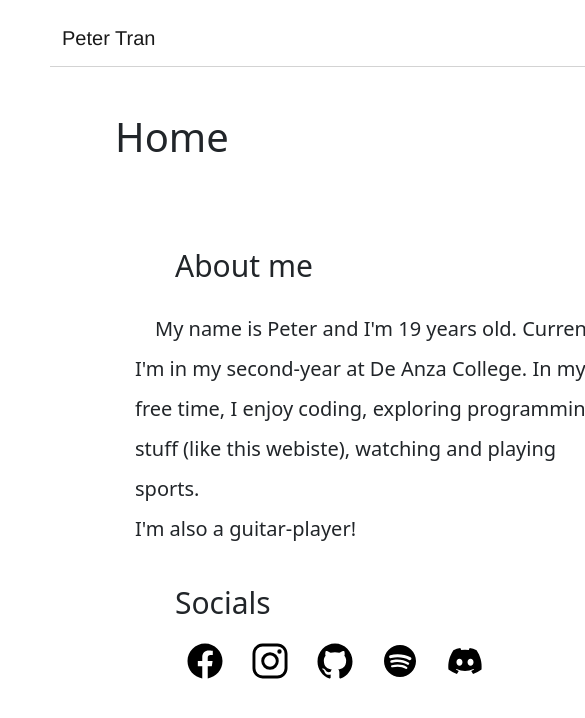
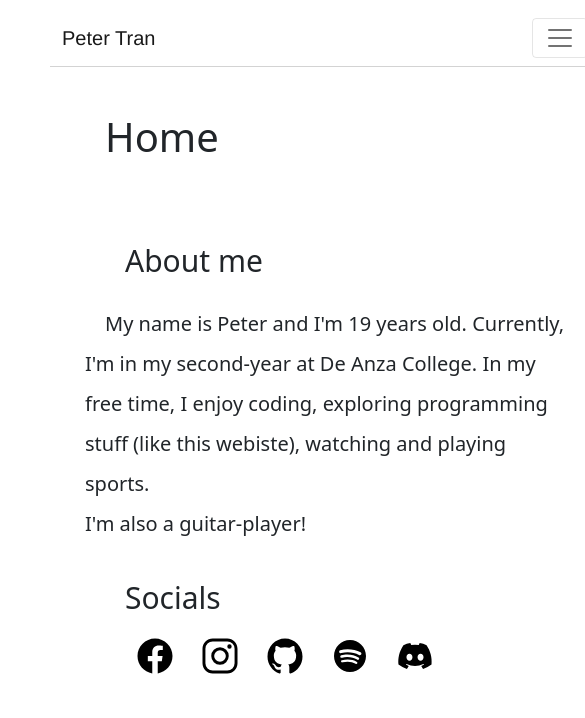
Before and after one commit to xuanbachtran02/ReactPlayground, a React (Create React App) app: page /#/ in a window 390 px wide. Shown: the top 718 px of the page, 585 px wide, since content can reach past the window. Built offline with nearby package versions, Linux system fonts and the light colour scheme.

Commit message:
use HashRouter to fix 404 error

```diff
--- a/src/App.css
+++ b/src/App.css
@@ -91,7 +91,7 @@ overflow-x: hidden;
     font-family: 'Open Sans', sans-serif;
     font-size: 16px;
     line-height: 2;
-    min-width: 750px;
+    min-width: 650px;
     width: 100%;
     margin: auto;
   }
```
